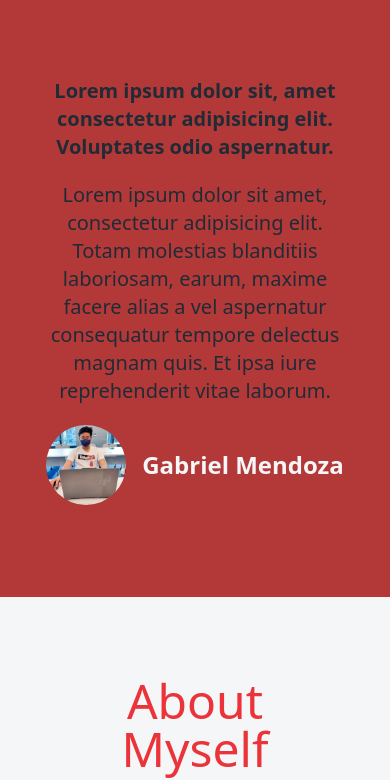
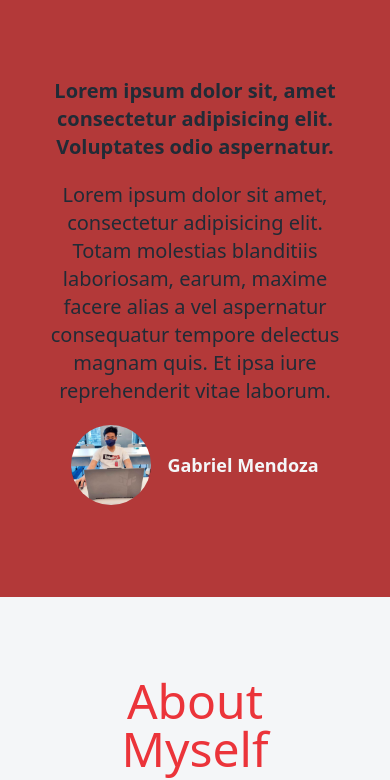
Before and after one commit to GabTheGreat25/Final-Project-ITOS322-T, a website: page index.html in a window 390 px wide. Shown: the part 76-856 px from the top of the page. Drawn offline with Linux system fonts and the light colour scheme.

Commit message:
Add media query for smaller screen in navbar image

```diff
--- a/css/input.scss
+++ b/css/input.scss
@@ -46,3 +46,13 @@
     margin: 0 2rem;
   }
 }
+
+#pic-adjustment {
+  font-size: x-large;
+  padding-top: 0.5rem;
+  padding-left: 1rem;
+
+  @media (max-width: 400px) {
+    font-size: large;
+  }
+}
--- a/index.html
+++ b/index.html
@@ -78,7 +78,8 @@
             />
             <a href="https://github.com/GabTheGreat25">
               <span
-                class="text-2xl pt-2 pl-4 hover:text-neutral-primary text-neutral-50 font-semibold"
+                class="hover:text-neutral-primary text-neutral-50 font-semibold"
+                id="pic-adjustment"
                 >Gabriel Mendoza</span
               >
             </a>
```
Also changed, not shown: css/input.css, css/output.css, 2 other files.
